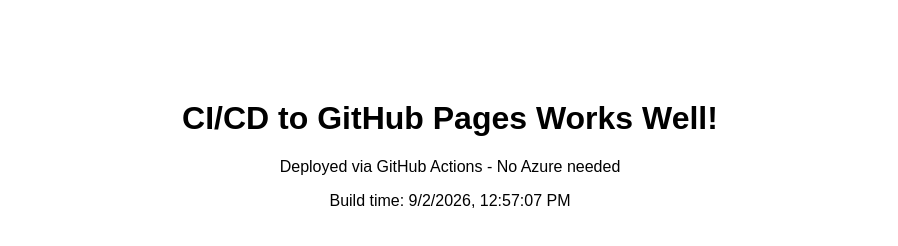
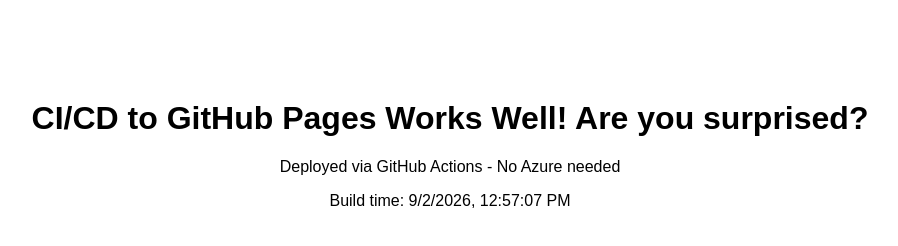
Before and after one commit to gPrempeh-lab/demo-cicd, a website: page pages-demo/index.html in a window 1280 px wide. Shown: the whole page, without its empty margins (190-1088 px from the left). Drawn offline with Linux system fonts and the light colour scheme.

Commit message:
Text extention

```diff
--- a/pages-demo/index.html
+++ b/pages-demo/index.html
@@ -6,7 +6,7 @@
     <title>CI/CD Pages Demo</title>
   </head>
   <body style="font-family: sans-serif; text-align: center; margin-top: 100px">
-    <h1>CI/CD to GitHub Pages Works Well!</h1>
+    <h1>CI/CD to GitHub Pages Works Well! Are you surprised?</h1>
     <p>Deployed via GitHub Actions - No Azure needed</p>
     <p>Build time: <span id="time"></span></p>
     <script>
```
